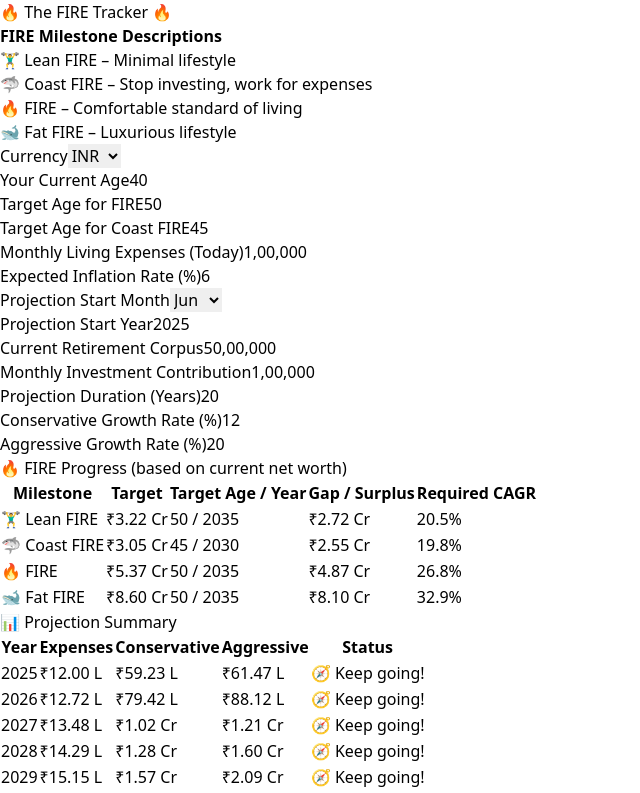
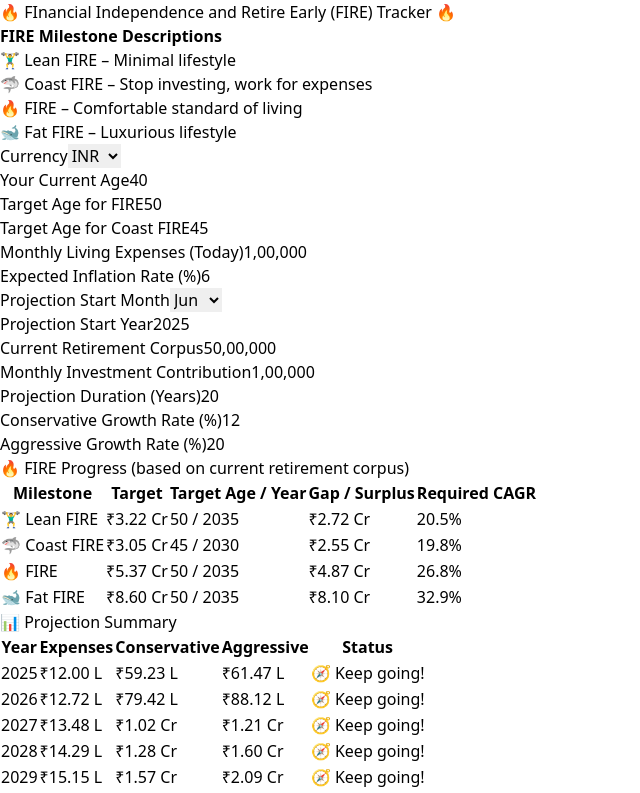
Before and after one commit to TheBeggarBowl/fire-tracker, a React (Vite) app: page / in a window 1280 px wide. Shown: the top 793 px of the page, without its empty margins (0-640 px from the left). Built offline with nearby package versions, Linux system fonts and the light colour scheme.

Commit message:
Update App.jsx

```diff
--- a/src/App.jsx
+++ b/src/App.jsx
@@ -168,7 +168,7 @@ Good luck on your FIRE journey! 🔥`
 
   return (
     <div className="p-6 max-w-5xl mx-auto space-y-8 font-sans">
-      <h1 className="text-center text-3xl font-bold">🔥 The FIRE Tracker 🔥</h1>
+      <h1 className="text-center text-3xl font-bold">🔥 FInancial Independence and Retire Early (FIRE) Tracker 🔥</h1>
 
       <div className="bg-blue-50 border border-blue-200 p-4 rounded text-sm">
         <strong>FIRE Milestone Descriptions</strong>
@@ -225,7 +225,7 @@ Good luck on your FIRE journey! 🔥`
 
       {/* FIRE Progress Table */}
       <div className="bg-gray-100 p-4 rounded">
-        <h2 className="font-semibold text-lg">🔥 FIRE Progress (based on current net worth)</h2>
+        <h2 className="font-semibold text-lg">🔥 FIRE Progress (based on current retirement corpus)</h2>
         <table className="w-full text-center text-sm mt-2 border">
           <thead className="bg-gray-200">
             <tr>
```
